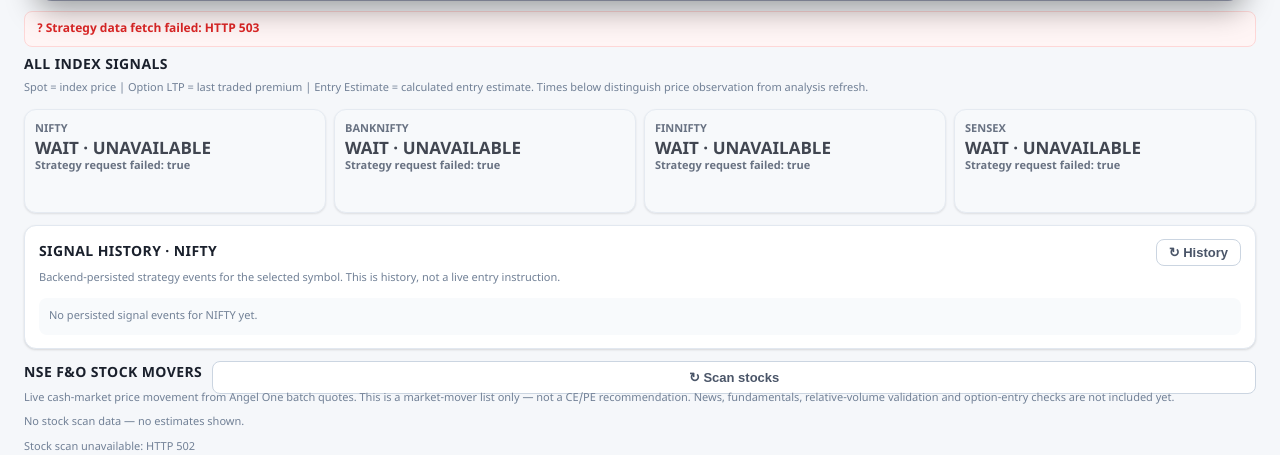
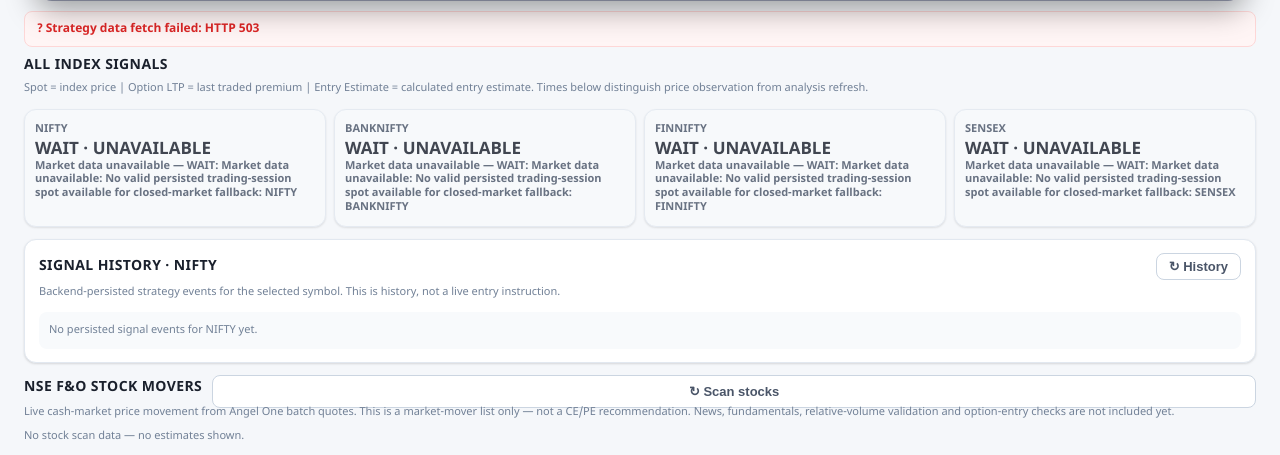
Before and after one commit to nalvagaikannan-art/nifty, a FastAPI app: page /dashboard in a window 1280 px wide. Shown: the part 665-1120 px from the top of the page. Run offline with FastAPI, Linux system fonts and the light colour scheme; data that the repository does not hold is empty; some libraries are stand-ins or nearby versions.

Commit message:
Preserve strategy API error status and detail in dashboard

```diff
--- a/app/templates/dashboard.html
+++ b/app/templates/dashboard.html
@@ -1562,7 +1562,13 @@ function ltRenderAllSignalBoard(results){
   var rows = [];
   results.forEach(function(item){
     if(item.error){
-      rows.push({symbol:item.symbol, error:true, message:item.error});
+      rows.push({
+        symbol:item.symbol,
+        error:true,
+        message:item.message || String(item.error),
+        status:item.status || null,
+        detail:item.detail || ''
+      });
       return;
     }
 
@@ -1649,8 +1655,11 @@ function ltRenderAllSignalBoard(results){
     if(r.error){
       var marketUnavailable = r.status === 502 || r.status === 503;
       var unavailableMessage = marketUnavailable
-        ? 'Market data unavailable — WAIT. ' + (r.detail || 'Retry when valid market data is available.')
-        : 'Strategy request failed: ' + r.error;
+        ? 'Market data unavailable — WAIT' +
+          (r.detail ? ': ' + r.detail : '. Retry when valid market data is available.')
+        : 'Strategy request failed' +
+          (r.status ? ' (HTTP ' + r.status + ')' : '') +
+          ': ' + (r.detail || r.message || 'Unknown request error');
       return '<div class="lt-all-signal-card unavailable">' +
         '<div class="lt-all-signal-symbol">' + ltEsc(r.symbol) + '</div>' +
         '<div class="lt-all-signal-action">WAIT · UNAVAILABLE</div>' +
@@ -1940,7 +1949,17 @@ function ltLoadSignalHistory(){
   if(title) title.textContent = sym;
   root.innerHTML = '<div class="lt-history-empty">Loading ' + ltEsc(sym) + ' history…</div>';
   fetch('/api/strategy/history/' + encodeURIComponent(sym), {cache:'no-store'})
-    .then(function(r){ if(!r.ok) throw new Error('HTTP ' + r.status); return r.json(); })
+    .then(function(r){
+      if(!r.ok){
+        var err = new Error('HTTP ' + r.status);
+        err.status = r.status;
+        return r.json().catch(function(){return {};}).then(function(payload){
+          err.detail = payload && (payload.detail || payload.error);
+          throw err;
+        });
+      }
+      return r.json();
+    })
     .then(function(payload){
       if(sym !== String(ltSym || 'NIFTY').toUpperCase()) return;
       var rows = Array.isArray(payload.history) ? payload.history.slice(0,5) : [];
@@ -1958,9 +1977,12 @@ function ltLoadSignalHistory(){
         return '<div class="lt-history-row"><div><div class="lt-history-main">' + ltEsc(action + reversal) + '</div><div class="lt-history-meta">' + ltEsc(detail) + '</div></div><div class="lt-history-score">Score ' + ltEsc(item.score == null ? '--' : item.score) + '<br>Conf. ' + ltEsc(item.confidence == null ? '--' : item.confidence) + '</div></div>';
       }).join('');
     })
-    .catch(function(){
+    .catch(function(err){
       if(sym !== String(ltSym || 'NIFTY').toUpperCase()) return;
-      root.innerHTML = '<div class="lt-history-empty">Signal history unavailable. Retry when backend storage is ready.</div>';
+      var reason = (err.status ? 'HTTP ' + err.status : 'Request failed') +
+        (err.detail ? ': ' + err.detail : '');
+      root.innerHTML = '<div class="lt-history-empty">Signal history unavailable — ' +
+        ltEsc(reason) + '. Retry when backend storage is ready.</div>';
     });
 }
 
```
